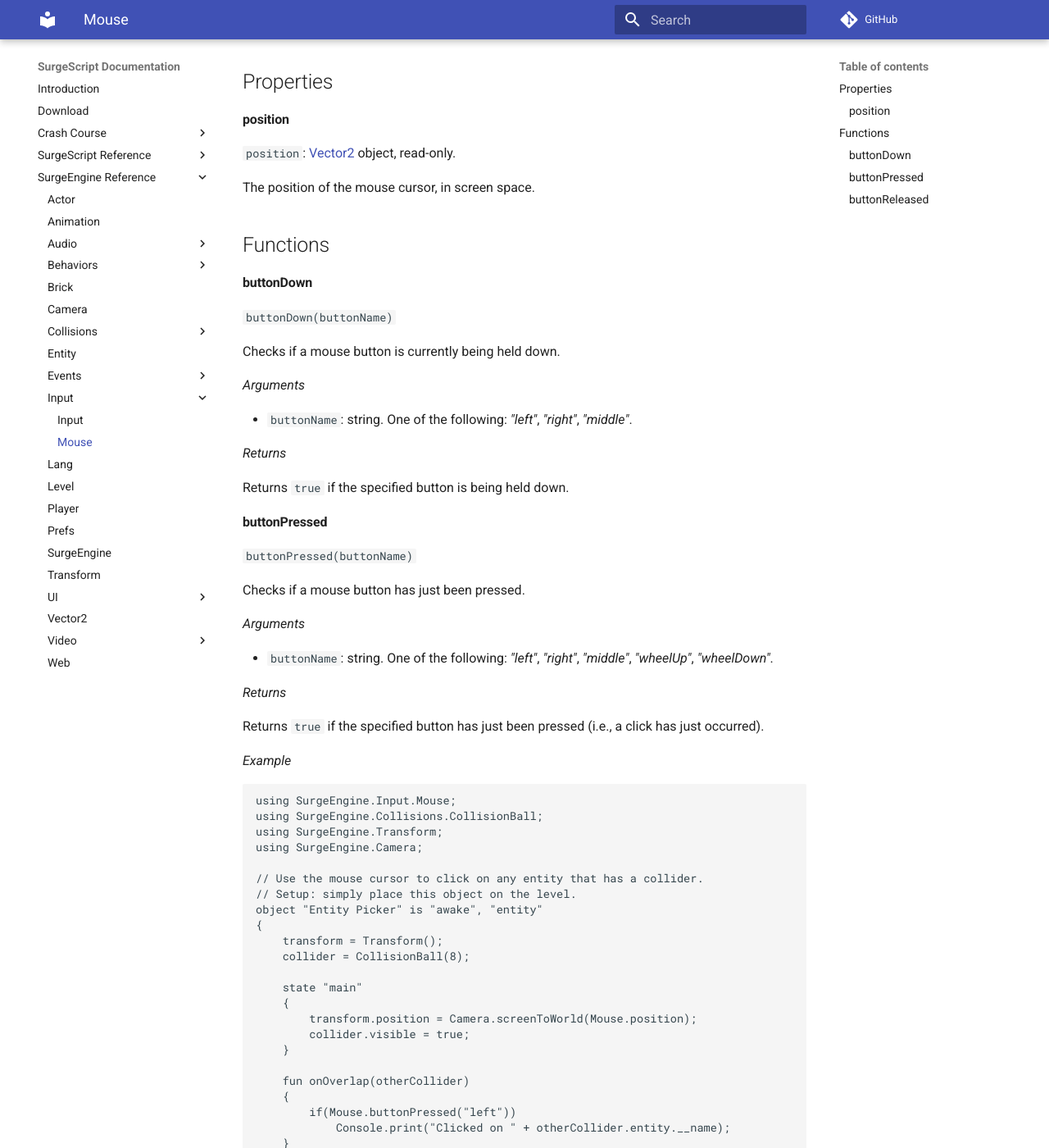
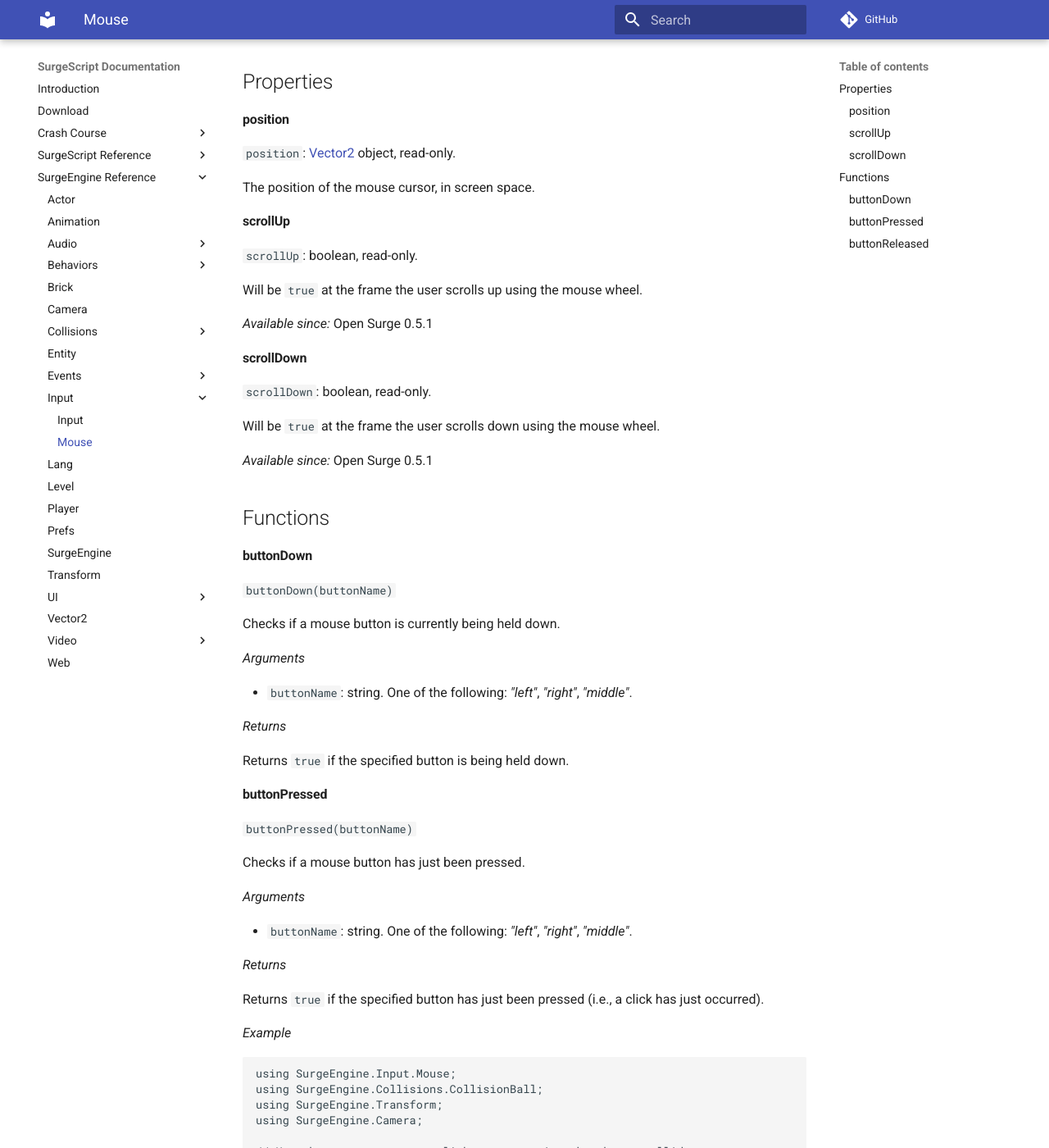
Before and after one commit to alemart/surgescript, an MkDocs documentation site: the page built from docs/engine/mouse.md, in a window 1280 px wide and 1400 px high, scrolled down 737 px. Shown: the whole window at 82% size. Built offline with MkDocs 1.6.1 and Material for MkDocs 9.7.7, drawn with Linux system fonts in a browser that asks for light colours; comment, search, counter and statistics services are not loaded; some of the changed text lies outside the part shown.

Commit message:
Docs: added Mouse.scrollUp, Mouse.scrollDown

````diff
--- a/docs/engine/mouse.md
+++ b/docs/engine/mouse.md
@@ -43,6 +43,22 @@
 
 The position of the mouse cursor, in screen space.
 
+#### scrollUp
+
+`scrollUp`: boolean, read-only.
+
+Will be `true` at the frame the user scrolls up using the mouse wheel.
+
+*Available since:* Open Surge 0.5.1
+
+#### scrollDown
+
+`scrollDown`: boolean, read-only.
+
+Will be `true` at the frame the user scrolls down using the mouse wheel.
+
+*Available since:* Open Surge 0.5.1
+
 Functions
 ---------
 
@@ -68,7 +84,7 @@
 
 *Arguments*
 
-* `buttonName`: string. One of the following: *"left"*, *"right"*, *"middle"*, *"wheelUp"*, *"wheelDown"*.
+* `buttonName`: string. One of the following: *"left"*, *"right"*, *"middle"*.
 
 *Returns*
 
@@ -102,8 +118,6 @@
 }
 ```
 
-*Note:* options *"wheelUp"* and *"wheelDown"* are available since Open Surge 0.5.1.
-
 #### buttonReleased
 
 `buttonReleased(buttonName)`
````
